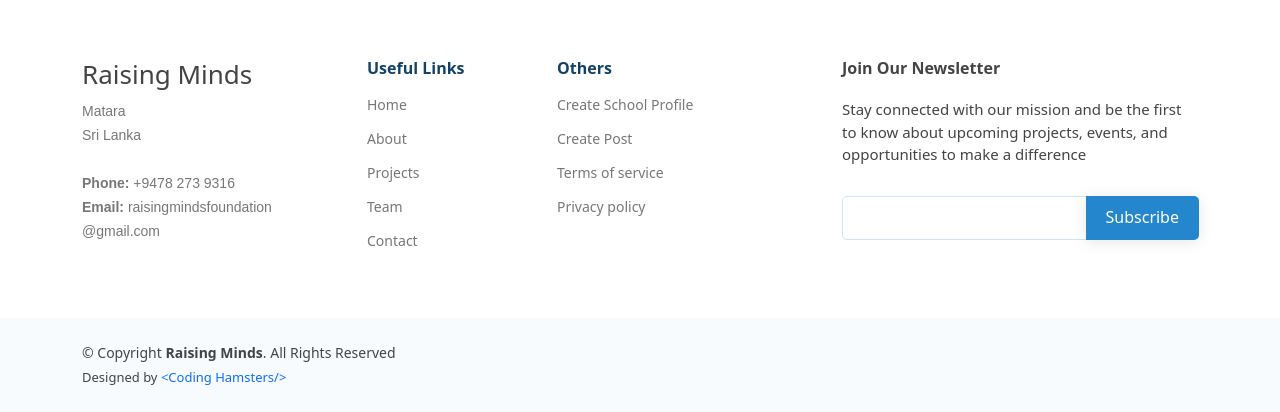
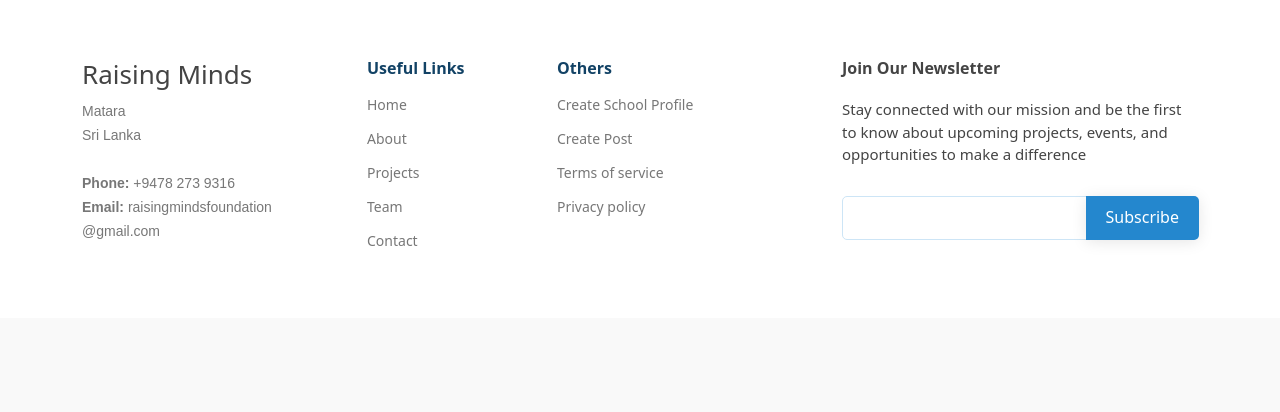
Before and after one commit to Coding-Hamsters/RaisingMinds, a Django app: page / in a window 1280 px wide. Shown: the part 3645-4057 px from the top of the page. After the commit the page ends 3891 px from the top, so only its background shows below. Run offline with Django 4.2, Linux system fonts and the light colour scheme; data that the repository does not hold is empty.

Commit message:
Changes in index
Changes in index

```diff
--- a/RaisingMinds/app/static/app/css/index.css
+++ b/RaisingMinds/app/static/app/css/index.css
@@ -779,15 +779,3 @@ section {
 #footer .footer-newsletter form input[type=submit]:hover {
   background: #3194db;
 }
-
-#footer .credits {
-  padding-top: 5px;
-  font-size: 13px;
-  color: #444444;
-  align-content: center;
-}
-
-#rights {
-  align-items: center;
-  align-content: center;
-}
--- a/RaisingMinds/app/templates/app/index.html
+++ b/RaisingMinds/app/templates/app/index.html
@@ -104,6 +104,7 @@
         </section>
         <!--End of Hero Section -->
 
+        <!-- Box Section -->
         <section id="box" class="d-flex align-items-center">
         <div class="container position-relative" data-aos="fade-up" data-aos-delay="100">
           <div class="row icon-boxes">
@@ -143,7 +144,7 @@
         </div>
         </section><!-- End of Box Section -->
 
-        <!-- ======= About Section ======= -->
+        <!-- About Section -->
         <section id="about" class="about">
           <div class="container" data-aos="fade-up">
 
@@ -166,13 +167,12 @@
                   tirelessly work on diverse projects that span from enhancing
                   infrastructure to implementing innovative teaching methodologies.
                 </p>
-                <a href="#" class="btn-learn-more">Learn More</a>
               </div>
             </div>
           </div>
         </section><!-- End About Section -->
 
-        <!-- ======= Counts Section ======= -->
+        <!-- Counts Section -->
         <section id="counts" class="counts section-bg">
           <div class="container">
 
@@ -181,7 +181,6 @@
               <div class="col-lg-3 col-md-5 col-6 d-md-flex align-items-md-stretch">
                 <div class="countbox">
                   <h1 class="count" data-target="1254">0</h1>
-                  <!-- <span data-purecounter-start="0" data-purecounter-end="65" data-purecounter-duration="2" class="purecounter"></span> -->
                   <p>Happy Donaters</p>
                 </div>
               </div>
@@ -189,7 +188,6 @@
               <div class="col-lg-3 col-md-5 col-6 d-md-flex align-items-md-stretch">
                 <div class="countbox">
                   <h1 class="count" data-target="140">0</h1>
-                  <!-- <span data-purecounter-start="0" data-purecounter-end="85" data-purecounter-duration="2" class="purecounter"></span> -->
                   <p>Projects Completed</p>
                 </div>
               </div>
@@ -197,7 +195,6 @@
               <div class="col-lg-3 col-md-5 col-6 d-md-flex align-items-md-stretch">
                 <div class="countbox">
                   <h1 class="count" data-target="100">0</h1>
-                  <!-- <span data-purecounter-start="0" data-purecounter-end="30" data-purecounter-duration="2" class="purecounter"></span> -->
                   <p>Schools Helped</p>
                 </div>
               </div>
@@ -205,7 +202,6 @@
               <div class="col-lg-3 col-md-5 col-6 d-md-flex align-items-md-stretch">
                 <div class="countbox">
                   <h1 class="count" data-target="450">0</h1>
-                  <!-- <span data-purecounter-start="0" data-purecounter-end="20" data-purecounter-duration="2" class="purecounter"></span> -->
                   <p>Toal Funds Raised</p>
                 </div>
               </div>
@@ -329,7 +325,7 @@
         </section>
         <!-- End Ongoing Projects Section -->
 
-        <!-- ======= Team Section ======= -->
+        <!-- Team Section -->
       <section id="team" class="team section-bg">
         <div class="container" data-aos="fade-up">
 
@@ -413,7 +409,7 @@
         </div>
       </section><!-- End Team Section -->
 
-        <!-- ======= Contact Section ======= -->
+        <!-- Contact Section -->
         <section id="contact" class="contact">
           <div class="container" data-aos="fade-up">
 
@@ -535,22 +531,6 @@
               </div>
             </div>
           </div>
-
-          <div id="rights">
-            <div class="container d-md-flex py-4">
-
-              <div  class="me-md-auto text-center text-md-start">
-                <div class="copyright">
-                  &copy; Copyright <strong><span>Raising Minds</span></strong>. All Rights Reserved
-                </div>
-                <div class="credits">
-                  Designed by <a href=""> &lt;Coding Hamsters/&gt; </a>
-                </div>
-              </div>
-            </div>
-          </div>
-        </footer><!-- End Footer -->
-
       {% endblock %}
 
         <!-- Main JS File -->
```
